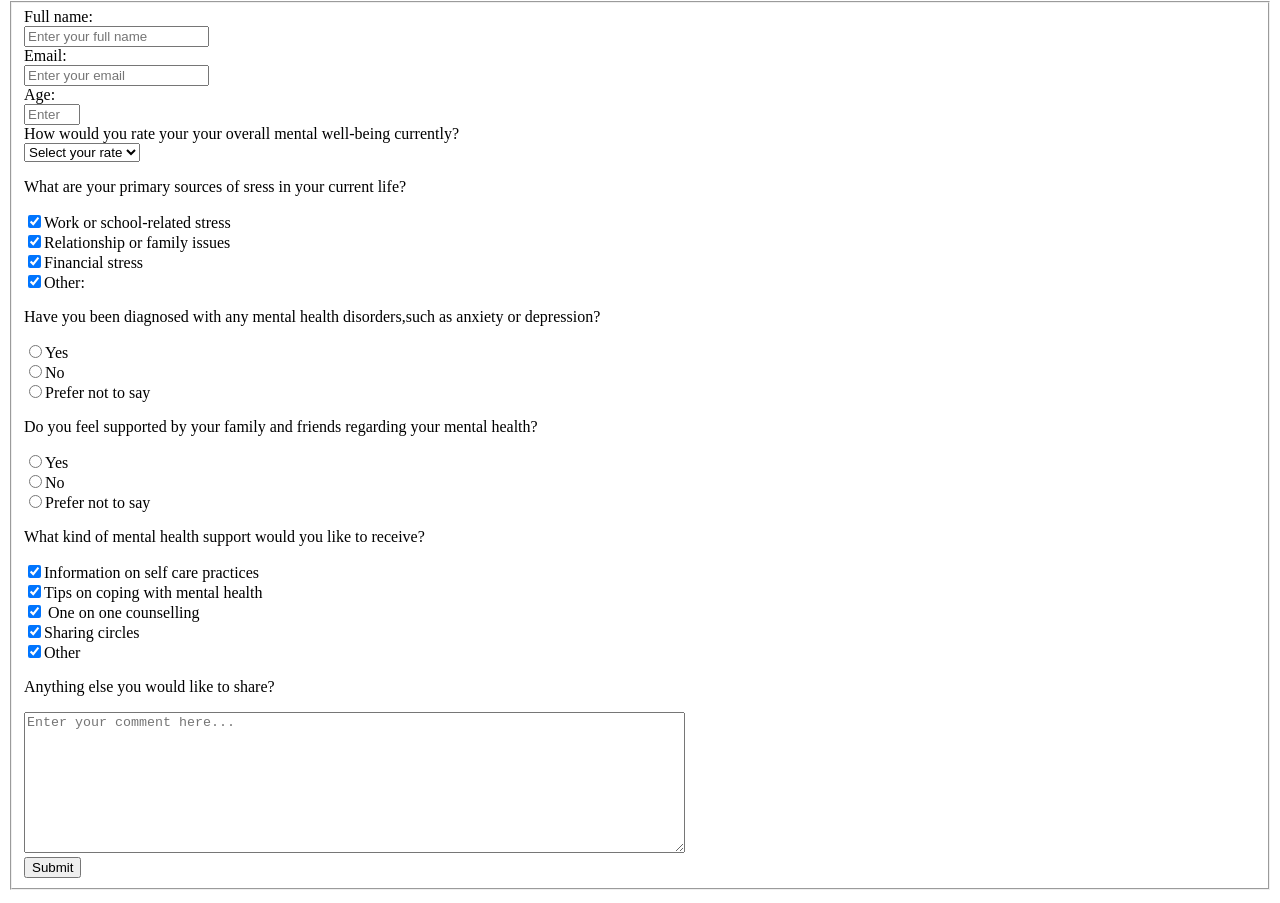
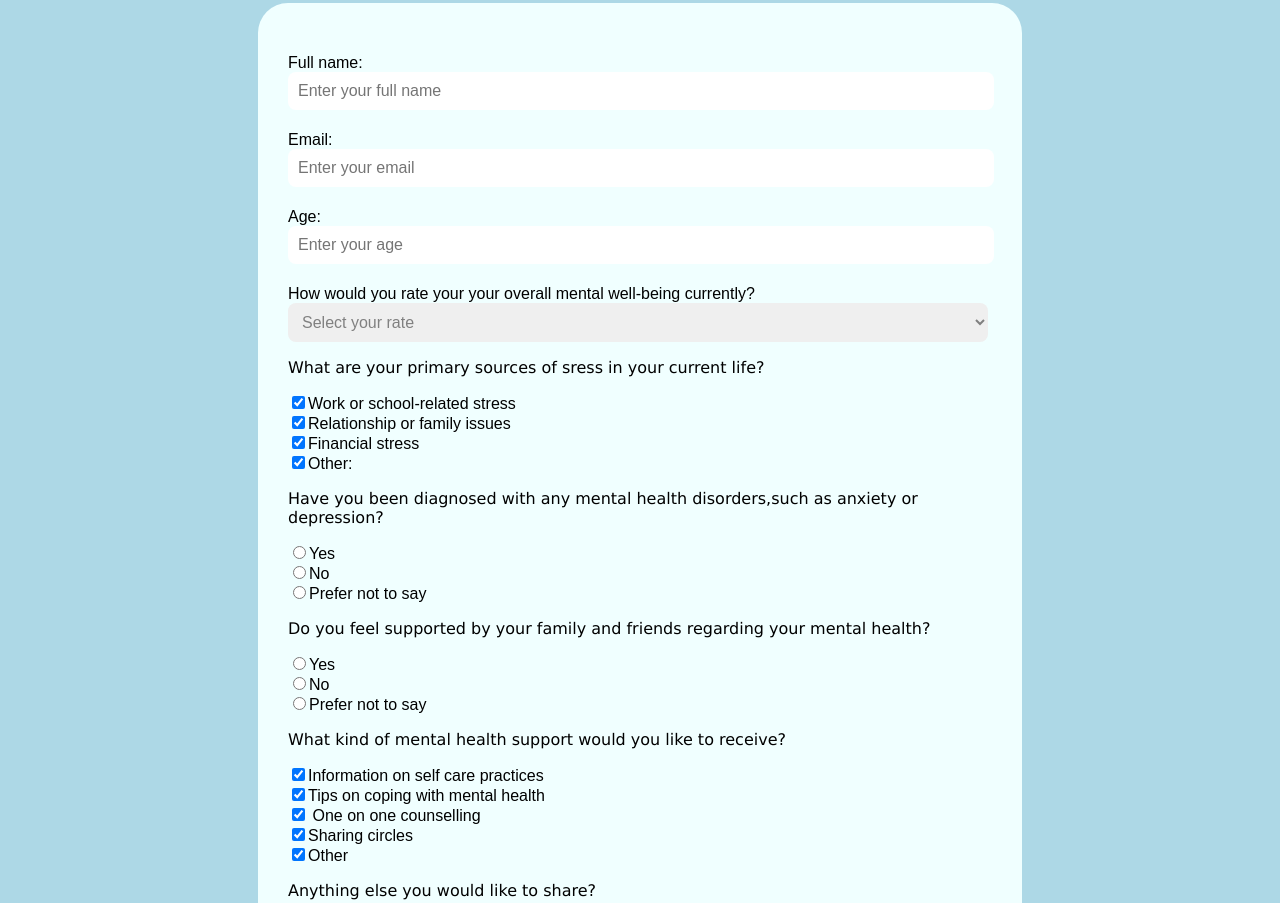
Before and after one commit to Vee-program/myProject, a plain HTML site: page index.html in a window 1280 px wide. Shown: the part 113-1016 px from the top of the page. Drawn offline with Linux system fonts and the light colour scheme.

Commit message:
created a css file

```diff
--- a/index.html
+++ b/index.html
@@ -4,7 +4,7 @@
     <meta charset="utf-8">
     <meta name="viewport" content="width=device-width, initial-scale=1.0">
 <title>Mental Health Check Survey</title>
-<link rel="stylesheet" href="style.css">
+<link rel="stylesheet" href="styles.css">
 </head>
 <body>
   <h1 id="title">Mental Health Check Survey</h1>
@@ -69,6 +69,5 @@
   </div>
 </fieldset>
 </form>
-<script src="script.js"></script>
 </body>
 </html>
--- /dev/null
+++ b/styles.css
@@ -0,0 +1,70 @@
+body {
+  font-family: Verdana, Geneva, Tahoma, sans-serif;
+  background-color: lightblue;
+}
+h1,
+#description {
+  text-align: center;
+}
+#name,
+#number,
+#email {
+  padding: 10px 10px;
+  width: 95%;
+  border-radius: 8px;
+  border: none;
+  font-size: 16px;
+}
+#rate {
+  padding: 10px 10px;
+  width: 97%;
+  border-radius: 8px;
+  border: none;
+  color: gray;
+  font-size: 16px;
+}
+label {
+  font-family: Arial, Helvetica, sans-serif;
+}
+.myForm {
+  padding-bottom: 20px;
+}
+.frame {
+  background-color: azure;
+  margin-left: 250px;
+  margin-right: 250px;
+  margin-bottom: 200px;
+  padding-left: 30px;
+  padding-bottom: 50px;
+  padding-top: 50px;
+  border-radius: 30px;
+  border: none;
+}
+.myP1,
+.myP2 {
+  color: red;
+  font-size: 14px;
+}
+#comment {
+  width: 95%;
+  border-radius: 10px;
+  margin-bottom: 50px;
+  padding-left: 20px;
+  padding-top: 20px;
+  font-size: 16px;
+}
+.submit {
+  display: block;
+  padding: 15px 20px;
+  width: 95%;
+  border-radius: 25px;
+  border: none;
+  font-size: 18px;
+  background-color: lightblue;
+  transition: all 150ms ease-in-out;
+}
+.submit:hover {
+  cursor: pointer;
+  background-color: grey;
+  color: white;
+}
```
